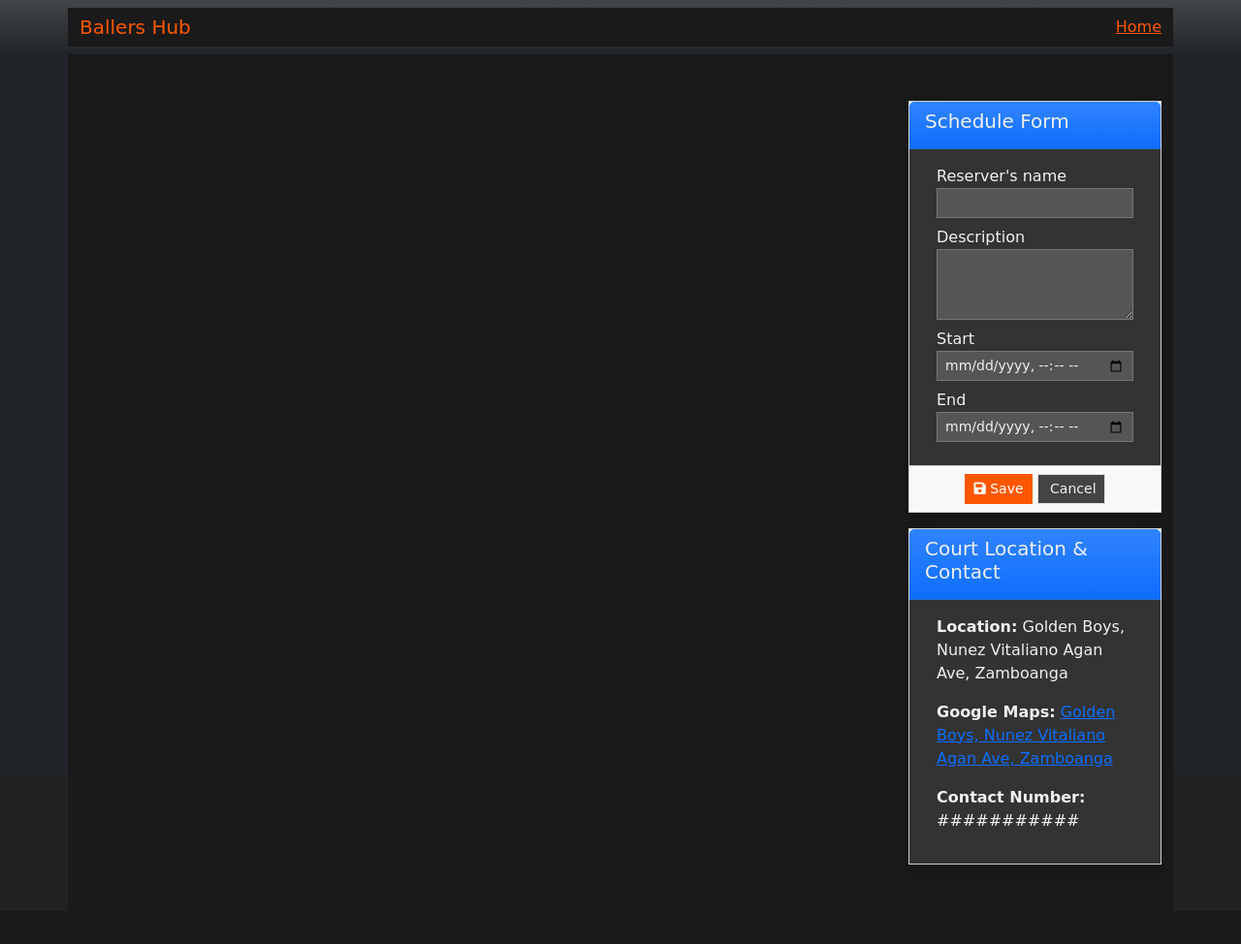
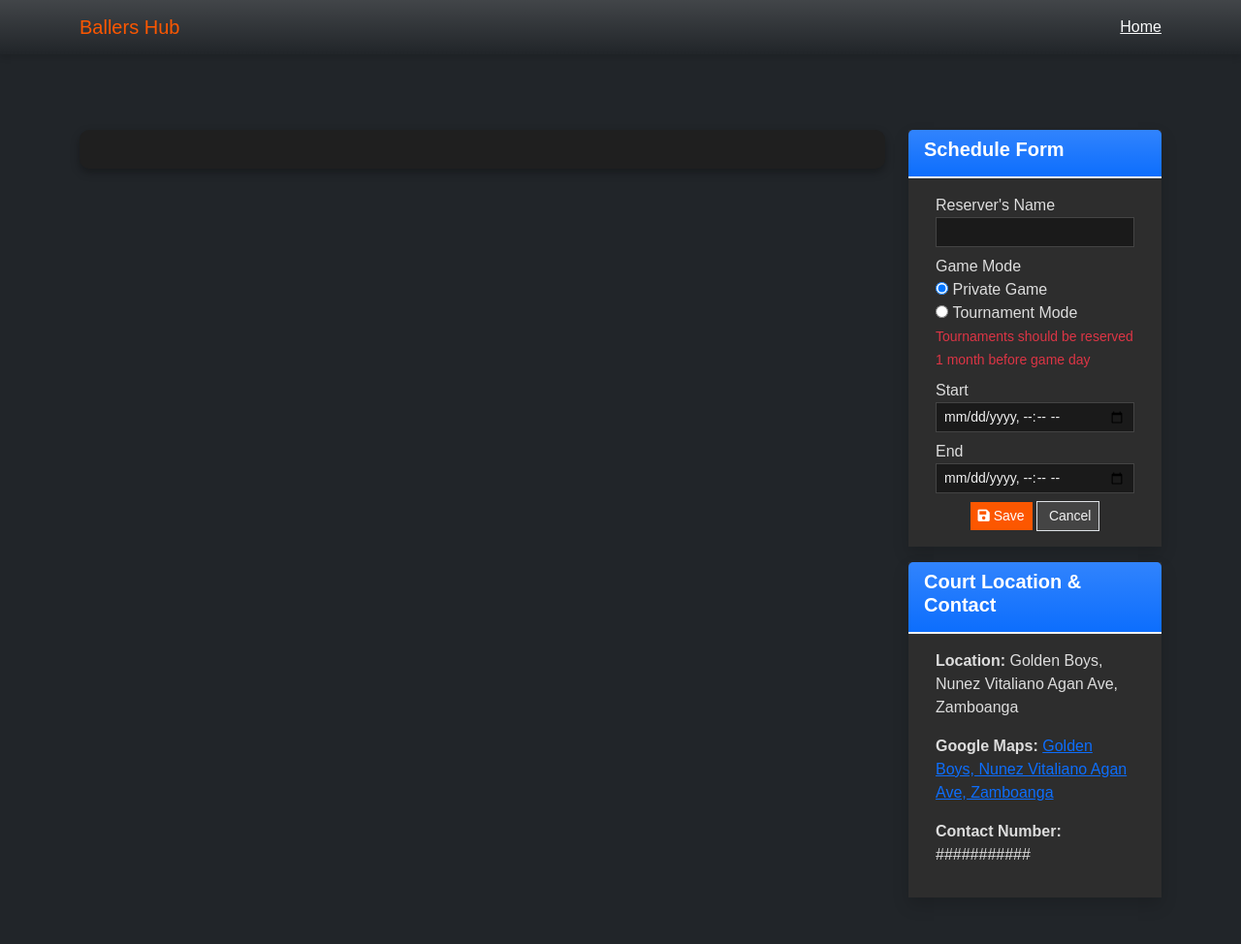
Before and after one commit to Giinno/capbackup, a PHP site: page /schedule.php in a window 1280 px wide. Shown: the whole page at 97% size. Before the commit the page ends 892 px from the top, so only its background shows below. Run offline with PHP 8.4, Linux system fonts and the light colour scheme; the visitor is signed in with stand-in values (Sample User, id 1); data that the repository does not hold is empty; some libraries are stand-ins or nearby versions.

Commit message:
schedule.php

```diff
--- a/schedule.php
+++ b/schedule.php
@@ -1,151 +1,151 @@
-<?php require_once('db-connect.php'); ?>
+<?php
+session_start();
+require_once('db-connect.php');
+
+// Check if user is logged in
+if (!isset($_SESSION['user_id'])) {
+    header('Location: login.php');
+    exit();
+}
+$user_id = $_SESSION['user_id']; // Get the logged-in user's ID
+?>
+
 <!DOCTYPE html>
 <html lang="en">
-
 <head>
     <meta charset="UTF-8">
     <meta http-equiv="X-UA-Compatible" content="IE=edge">
     <meta name="viewport" content="width=device-width, initial-scale=1.0">
     <title>Golden Boys Scheduling</title>
-    <link rel="stylesheet" href="https://pro.fontawesome.com/releases/v5.10.0/css/all.css" integrity="sha384-AYmEC3Yw5cVb3ZcuHtOA93w35dYTsvhLPVnYs9eStHfGJvOvKxVfELGroGkvsg+p" crossorigin="anonymous"/>
+    <link rel="stylesheet" href="https://pro.fontawesome.com/releases/v5.10.0/css/all.css" integrity="sha384-AYmEC3Yw5cVb3ZcuHtOA93w35dYTsvhLPVnYs9eStHfGJvJvOvKxVfELGroGkvsg+p" crossorigin="anonymous"/>
     <link rel="stylesheet" href="./css/bootstrap.min.css">
     <link rel="stylesheet" href="./fullcalendar/lib/main.min.css">
+    <link rel="stylesheet" href="./css/schedule.css">
     <script src="./js/jquery-3.6.0.min.js"></script>
     <script src="./js/bootstrap.min.js"></script>
     <script src="./fullcalendar/lib/main.min.js"></script>
     <style>
-        :root {
-            --bs-success-rgb: 71, 222, 152 !important;
+        /* Add any custom styles here */
+        body {
+            font-family: 'Arial', sans-serif;
+            color: #f1f1f1;
         }
 
-        html,
-        body {
-            height: 100%;
-            width: 100%;
-            font-family: Apple Chancery, cursive;
-            background-color: #222222;
-            color: #f0f0f0;
+        #topNavBar {
+            box-shadow: 0 4px 6px rgba(0, 0, 0, 0.1);
         }
 
-        .btn-info.text-light:hover,
-        .btn-info.text-light:focus {
-            background: #000;
-        }
-        table, tbody, td, tfoot, th, thead, tr {
-            border-color: #ededed !important;
-            border-style: solid;
-            border-width: 1px !important;
+        #page-container {
+            margin-top: 30px;
         }
 
-        .navbar-brand {
-            color: #FC5700;
+        #calendar {
+            background-color: #1f1f1f;
+            padding: 20px;
+            border-radius: 10px;
+            box-shadow: 0 4px 10px rgba(0, 0, 0, 0.3);
         }
 
-        .navbar-dark .navbar-dark,
-        .card-title {
-            color: #f0f0f0 !important;
+        .card {
+            background-color: #2d2d2d;
+            border: none;
         }
 
-        .navbar-dark .navbar-brand:hover,
-        .navbar-dark .text-light:hover,
-        .text-light:hover {
-            color: #FC5700 !important;
+        .card-header {
+            background-color: #FC5700;
+            border-bottom: 2px solid #f1f1f1;
         }
 
-        .bg-primary {
-            background-color: #FC5700;
+        .card-title {
+            font-weight: bold;
+            color: #fff;
+        }
+
+        .card-body {
+            color: #ddd;
+        }
+
+        .form-control {
+            background-color: #1a1a1a;
+            color: #f1f1f1;
+            border: 1px solid #444;
+        }
+
+        .form-control:focus {
+            background-color: #2b2b2b;
+            color: #fff;
+            border-color: #FC5700;
+            box-shadow: none;
         }
 
         .btn-primary {
             background-color: #FC5700;
-            border-color: #FC5700;
+            border: none;
         }
 
-        .btn-primary:hover,
-        .btn-primary:focus {
-            background-color: #cc8400;
-            border-color: #cc8400;
-        }
-
-        .modal-header,
-        .modal-body,
-        .modal-footer {
-            background-color: #333333;
-        }
-
-        .modal-header .modal-title,
-        .modal-footer .btn-secondary {
-            color: white;
-        }
-
-        .btn-primary {
-            background-color: #FC5700;
-            border-color: #FC5700;
-        }
-        .control-label {
-            color: #f0f0f0;
-        }
-
-        #calendar .fc-event {
-            background-color: red !important;
-            border-color: red !important;
-            color: #f0f0f0 !important;
-        }
-
-        .card-header {
-            background-color: #FC5700;
-            color: #FC5700;
-        }
-
-        .card-body {
-            background-color: #333333;
-            color: #f0f0f0;
-        }
-
-        .form-control {
-            background-color: #555555;
-            color: #f0f0f0;
-            border-color: #777777;
-        }
-
-        .form-control:focus {
-            background-color: #666666;
-            color: #f0f0f0;
-            border-color: #FC5700;
+        .btn-primary:hover {
+            background-color: #ff6f26;
         }
 
         .btn-default {
-            background-color: #444444;
-            border-color: #777777;
-            color: #f0f0f0;
+            background-color: #444;
+            color: #f1f1f1;
         }
 
-        .btn-default:hover,
-        .btn-default:focus {
-            background-color: #555555;
-            border-color: #FC5700;
-            color: #f0f0f0;
+        .btn-default:hover {
+            background-color: #666;
+            color: #fff;
         }
 
-        .text-light {
-            color: black !important;
+        #event-details-modal .modal-content {
+            background-color: #2d2d2d;
+            color: #f1f1f1;
         }
 
-        .container {
-            background-color: #1a1a1a;
+        #event-details-modal .modal-header {
+            border-bottom: 1px solid #444;
+        }
+
+        #event-details-modal .modal-footer {
+            border-top: 1px solid #444;
+        }
+
+        #event-details-modal .btn-primary {
+            background-color: #FC5700;
+            border: none;
+        }
+
+        #event-details-modal .btn-primary:hover {
+            background-color: #ff6f26;
+        }
+
+        #event-details-modal .btn-danger {
+            background-color: #d9534f;
+        }
+
+        #event-details-modal .btn-danger:hover {
+            background-color: #c9302c;
+        }
+
+        #event-details-modal .btn-secondary {
+            background-color: #444;
+            color: #f1f1f1;
+        }
+
+        #event-details-modal .btn-secondary:hover {
+            background-color: #666;
+            color: #fff;
         }
     </style>
 </head>
-
 <body class="bg-dark">
     <nav class="navbar navbar-expand-lg navbar-dark bg-dark bg-gradient" id="topNavBar">
         <div class="container">
             <a class="navbar-brand" style="color: #FC5700;" href="#">
                 Ballers Hub
             </a>
-
             <div>
-                <a class="text-lights" href="dashboard.php" style="color: #FC5700;">Home</a>
+                <a class="text-light" href="dashboard.php" style="color: #FC5700;">Home</a>
             </div>
         </div>
     </nav>
@@ -163,32 +163,48 @@
                         <div class="container-fluid">
                             <form action="save_schedule.php" method="post" id="schedule-form">
                                 <input type="hidden" name="id" value="">
+                                <!-- Hidden field for user_id -->
+                                <input type="hidden" name="user_id" value="<?php echo htmlspecialchars($user_id); ?>">
+
                                 <div class="form-group mb-2">
-                                    <label for="title" class="control-label">Reserver's name</label>
-                                    <input type="text" class="form-control form-control-sm rounded-0" name="title" id="title" required >
+                                    <label for="title" class="control-label">Reserver's Name</label>
+                                    <input type="text" class="form-control form-control-sm rounded-0" name="title" id="title" required>
                                 </div>
+
+                                <!-- Game Mode (Radio Buttons) -->
                                 <div class="form-group mb-2">
-                                    <label for="description" class="control-label">Description</label>
-                                    <textarea rows="3" class="form-control form-control-sm rounded-0" name="description" id="description" required ></textarea>
+                                    <label for="description" class="control-label">Game Mode</label>
+                                    <div>
+                                        <input type="radio" name="game_mode" id="private_game" value="Private Game" checked>
+                                        <label for="private_game">Private Game</label>
                                     </div>
+                                    <div>
+                                        <input type="radio" name="game_mode" id="tournament_mode" value="Tournament Mode">
+                                        <label for="tournament_mode">Tournament Mode</label>
+                                    </div>
+                                    <!-- Hidden message that will appear when Tournament Mode is selected -->
+                                    <small id="tournament_info" class="text-danger">Tournaments should be reserved 1 month before game day</small>
+                                </div>
+
                                 <div class="form-group mb-2">
                                     <label for="start_datetime" class="control-label">Start</label>
-                                    <input type="datetime-local" class="form-control form-control-sm rounded-0" name="start_datetime" id="start_datetime" required >
+                                    <input type="datetime-local" class="form-control form-control-sm rounded-0" name="start_datetime" id="start_datetime" required>
                                 </div>
+
                                 <div class="form-group mb-2">
                                     <label for="end_datetime" class="control-label">End</label>
-                                    <input type="datetime-local" class="form-control form-control-sm rounded-0" name="end_datetime" id="end_datetime" required >
+                                    <input type="datetime-local" class="form-control form-control-sm rounded-0" name="end_datetime" id="end_datetime" required>
+                                </div>
+
+                                <div class="text-center">
+                                    <button class="btn btn-primary btn-sm rounded-0" type="submit" form="schedule-form"><i class="fa fa-save"></i> Save</button>
+                                    <button class="btn btn-default border btn-sm rounded-0" type="reset" form="schedule-form"><i class="fa fa-reset"></i> Cancel</button>
                                 </div>
                             </form>
                         </div>
                     </div>
-                    <div class="card-footer">
-                        <div class="text-center">
-                            <button class="btn btn-primary btn-sm rounded-0" type="submit" form="schedule-form" ><i class="fa fa-save" href="schedule.php"></i> Save</button>
-                            <button class="btn btn-default border btn-sm rounded-0" type="reset" form="schedule-form" ><i class="fa fa-reset"></i> Cancel</button>
                 </div>
-                    </div>
-                </div>
+
                 <div class="card rounded-0 shadow mt-3">
                     <div class="card-header bg-gradient bg-primary text-light">
                         <h5 class="card-title">Court Location & Contact</h5>
@@ -204,6 +220,7 @@
             </div>
         </div>
     </div>
+
     <!-- Event Details Modal -->
     <div class="modal fade" tabindex="-1" data-bs-backdrop="static" id="event-details-modal">
         <div class="modal-dialog modal-dialog-centered">
@@ -217,8 +234,8 @@
                         <dl>
                             <dt class="text-muted">Title</dt>
                             <dd id="title" class="fw-bold fs-4"></dd>
-                            <dt class="text-muted">Description</dt>
-                            <dd id="description" class=""></dd>
+                            <dt class="text-muted">Game Mode</dt>
+                            <dd id="game_mode" class=""></dd>
                             <dt class="text-muted">Start</dt>
                             <dd id="start" class=""></dd>
                             <dt class="text-muted">End</dt>
@@ -228,15 +245,14 @@
                 </div>
                 <div class="modal-footer rounded-0">
                     <div class="text-end">
-                        <button type="button" class="btn btn-primary btn-sm rounded-0" id="edit" data-id="" >Edit</button>
-                        <button type="button" class="btn btn-danger btn-sm rounded-0" id="delete" data-id="" >Delete</button>
+                        <button type="button" class="btn btn-primary btn-sm rounded-0" id="edit" data-id="">Edit</button>
+                        <button type="button" class="btn btn-danger btn-sm rounded-0" id="delete" data-id="">Delete</button>
                         <button type="button" class="btn btn-secondary btn-sm rounded-0" data-bs-dismiss="modal">Close</button>
                     </div>
                 </div>
             </div>
         </div>
     </div>
-    <!-- Event Details Modal -->
 
     <?php
         $schedules = $conn->query("SELECT * FROM `schedule_list`");
@@ -248,11 +264,29 @@
         }
         if(isset($conn)) $conn->close();
     ?>
-</body>
+
     <script>
         var scheds = $.parseJSON('<?= json_encode($sched_res) ?>');
 
         document.addEventListener('DOMContentLoaded', function() {
+            const tournamentMode = document.getElementById('tournament_mode');
+            const privateGame = document.getElementById('private_game');
+            const tournamentInfo = document.getElementById('tournament_info');
+
+            // Show/Hide text when "Tournament Mode" is selected
+            tournamentMode.addEventListener('change', function() {
+                if (tournamentMode.checked) {
+                    tournamentInfo.style.display = 'block';
+                }
+            });
+
+            privateGame.addEventListener('change', function() {
+                if (privateGame.checked) {
+                    tournamentInfo.style.display = 'none';
+                }
+            });
+
+            // Ensure end date is not before start date
             const startDateTimeInput = document.getElementById('start_datetime');
             const endDateTimeInput = document.getElementById('end_datetime');
 
@@ -276,6 +310,7 @@
             });
         });
     </script>
+
     <script src="./js/script.js"></script>
-
+</body>
 </html>
```
Lines whose indentation alone changed are shown as unchanged.
